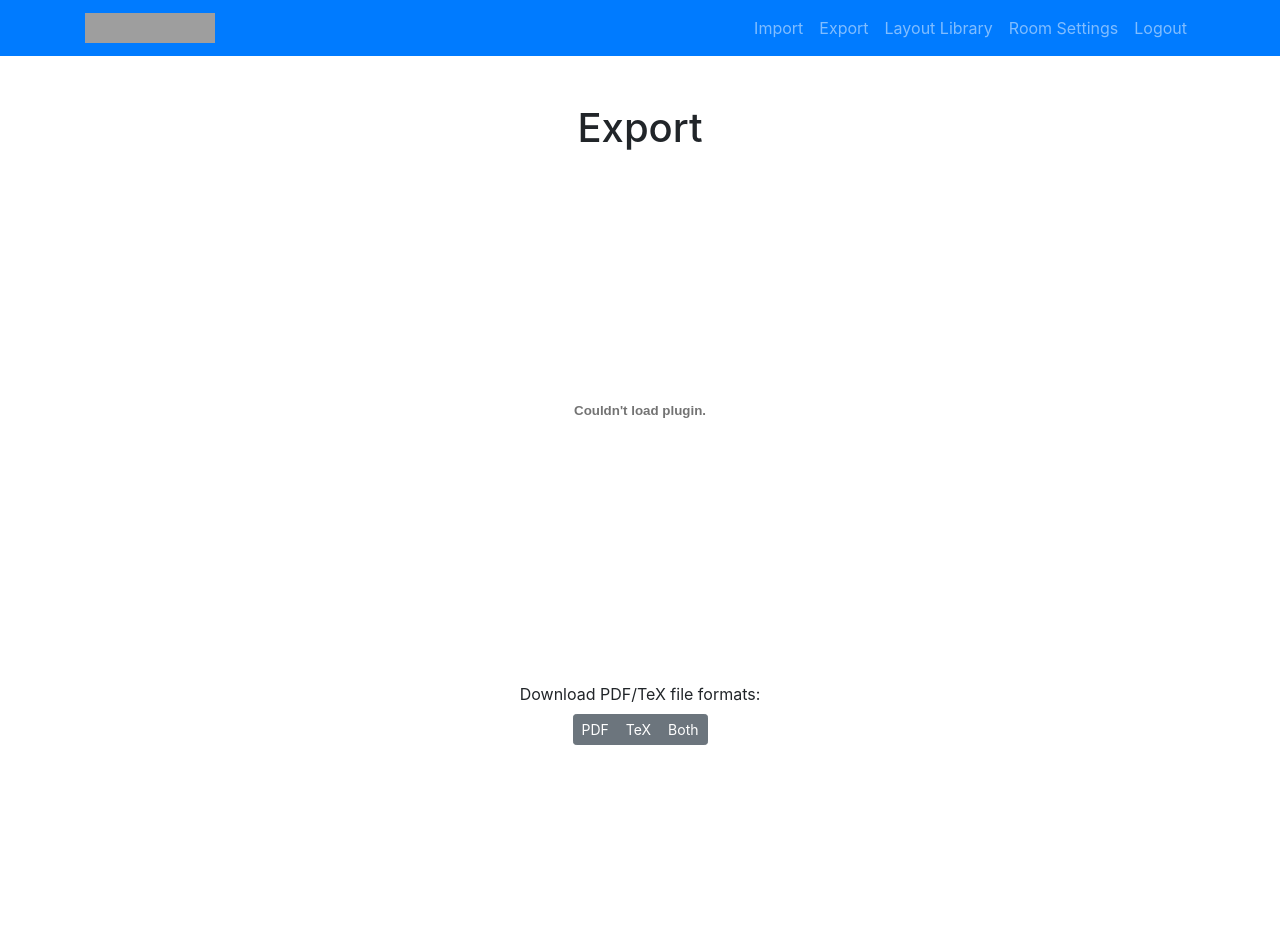
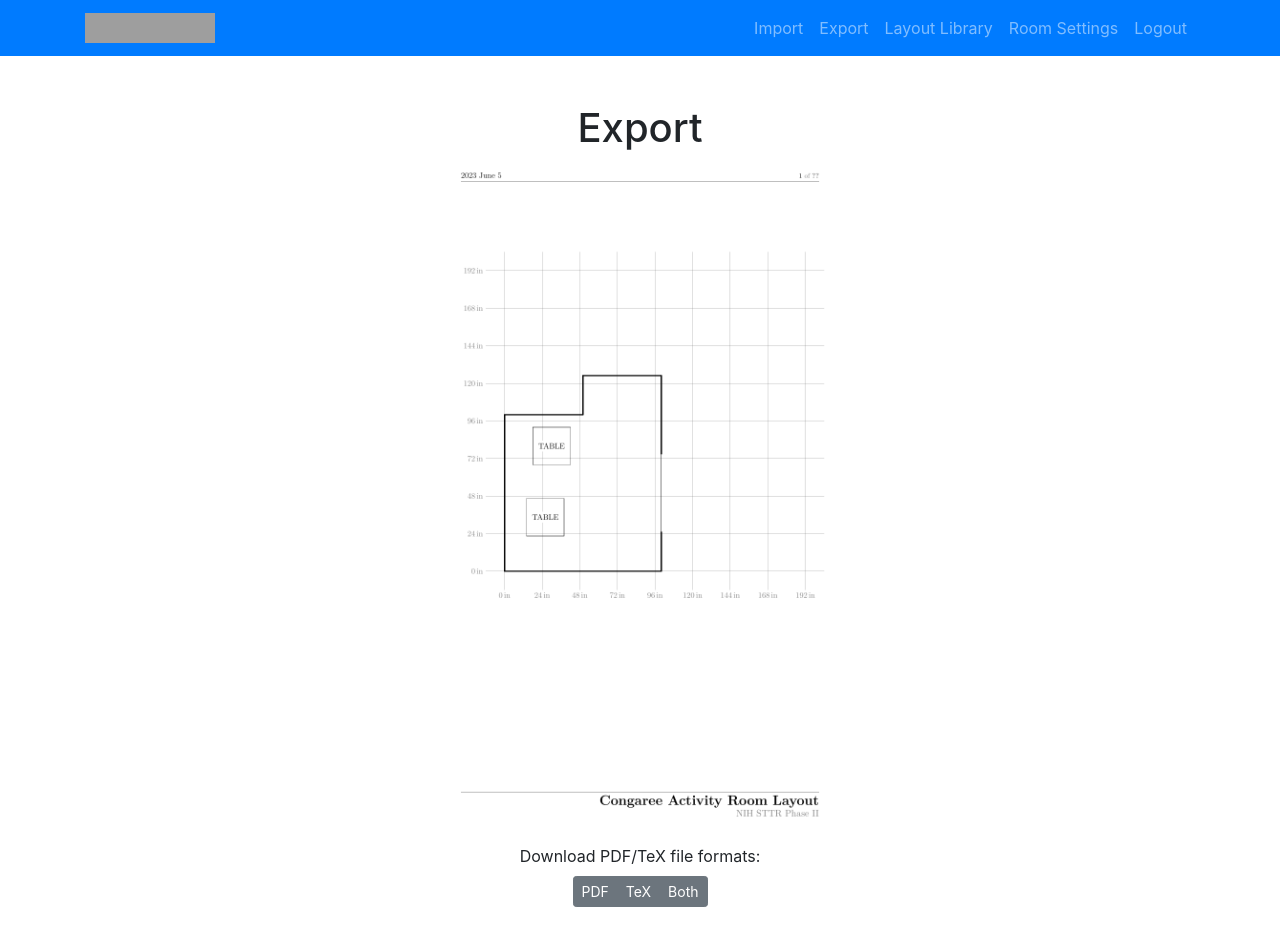
Before and after one commit to TBeetle/Room-Maker, a Django app: page /export/ in a window 1280 px wide. Before the commit the page ends 745 px from the top, so only its background shows below. Run offline with Django 4.2, Linux system fonts and the light colour scheme; a user stored in the database is signed in; some libraries are stand-ins or nearby versions; grey boxes are pictures that could not be loaded.

Commit message:
including pdf2image in pipfile and adding png to export page

```diff
--- a/layoutGenerator/app1/latex_conversion.py
+++ b/layoutGenerator/app1/latex_conversion.py
@@ -2,6 +2,7 @@
 import subprocess
 import os
 import shutil
+from pdf2image import convert_from_path
 
 def conversion(file):
     # Read Excel data
@@ -164,6 +165,10 @@
         tex_destination_folder = os.path.join('uploads', 'imported_files', 'output.tex')
         aux_destination_folder = os.path.join('uploads', 'imported_files', 'output.aux')
         log_destination_folder = os.path.join('uploads', 'imported_files', 'output.log')
+        output_path = os.path.join('uploads', 'imported_files', 'output.png')
+        png = convert_from_path(pdf_destination_folder)
+        for i, image in enumerate(png):
+            image.save(f'{output_path}', 'PNG')
 
 
 
--- a/layoutGenerator/templates/export.html
+++ b/layoutGenerator/templates/export.html
@@ -7,9 +7,12 @@
         <div class="container px-lg-5">
             <div class="download-sample-files text-center">
                 <h1>Export</h1>
-                <div class="pdf-container">
-                    <embed src="../uploads/imported_files/output.pdf" width="600" height="500" type="application/pdf">
-                </div>
+                <!-- Container for the images with alt text overlay -->
+                <div class="image-container">
+                    <div>
+                        <img src="../uploads/imported_files/output.png" alt="Output Preview" width="40%" height="40%">
+                     </div>
+                <div>
                 <p></p>
                 <p class="mb-2">Download PDF/TeX file formats:</p>
                 <div class="btn-group">
```
Also changed, not shown: layoutGenerator/uploads/imported_files/output.png (added), 2 other files.
